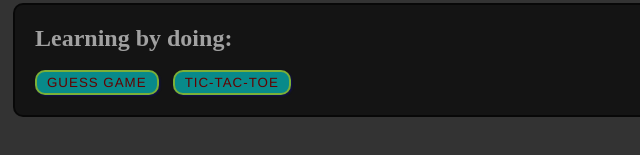
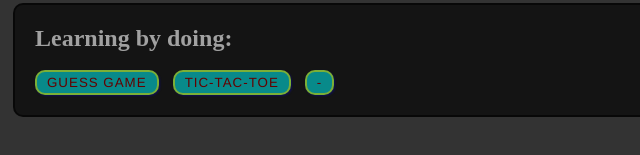
Before and after one commit to Billa05/Billa.dev, a plain HTML site: page index.html in a window 1280 px wide. Shown: the part 297-452 px from the top of the page, 7-647 px from the left. Drawn offline with Linux system fonts and the light colour scheme.

Commit message:
matlab:)

```diff
--- a/index.html
+++ b/index.html
@@ -28,8 +28,9 @@
         <div class="projects">
             <h2>Learning by doing:</h2>
             <br>
-            <a href="guess_no/guess_game.html"><button>Guess Game</button></a>
+            <a href="guess_no/guess_game.html" ><button>Guess Game</button></a>
             <a href="tictactoe/TicTacToe.html"><button>Tic-Tac-Toe</button></a>
+            <a href="mint.zip"><button>-</button></a>
         </div>
         <script src="script.js"> </script>
     </body>
```
Also changed, not shown: 1 other file.
